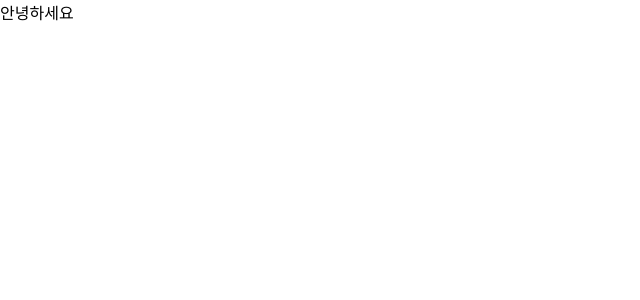
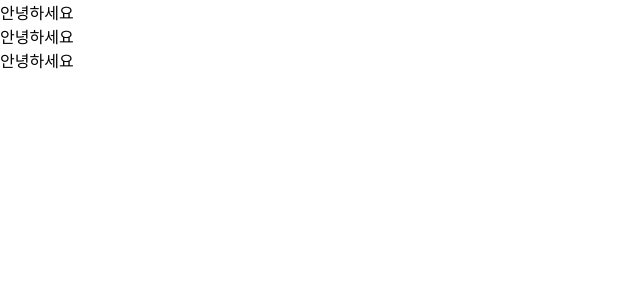
Before and after one commit to gwangmiiin/react-tutorial, a React (Create React App) app: page / in a window 1280 px wide. Shown: the top 300 px of the page, without its empty margins (0-640 px from the left). Built offline with nearby package versions, Linux system fonts and the light colour scheme.

Commit message:
Hello 컴포넌트 추가

```diff
--- a/src/App.js
+++ b/src/App.js
@@ -5,7 +5,9 @@ import Hello from "./Hello";
 function App() {
   return (
     <div>
-      <Hello />
+      <Hello/>
+      <Hello/>
+      <Hello/>
     </div>
   );
 }
```
